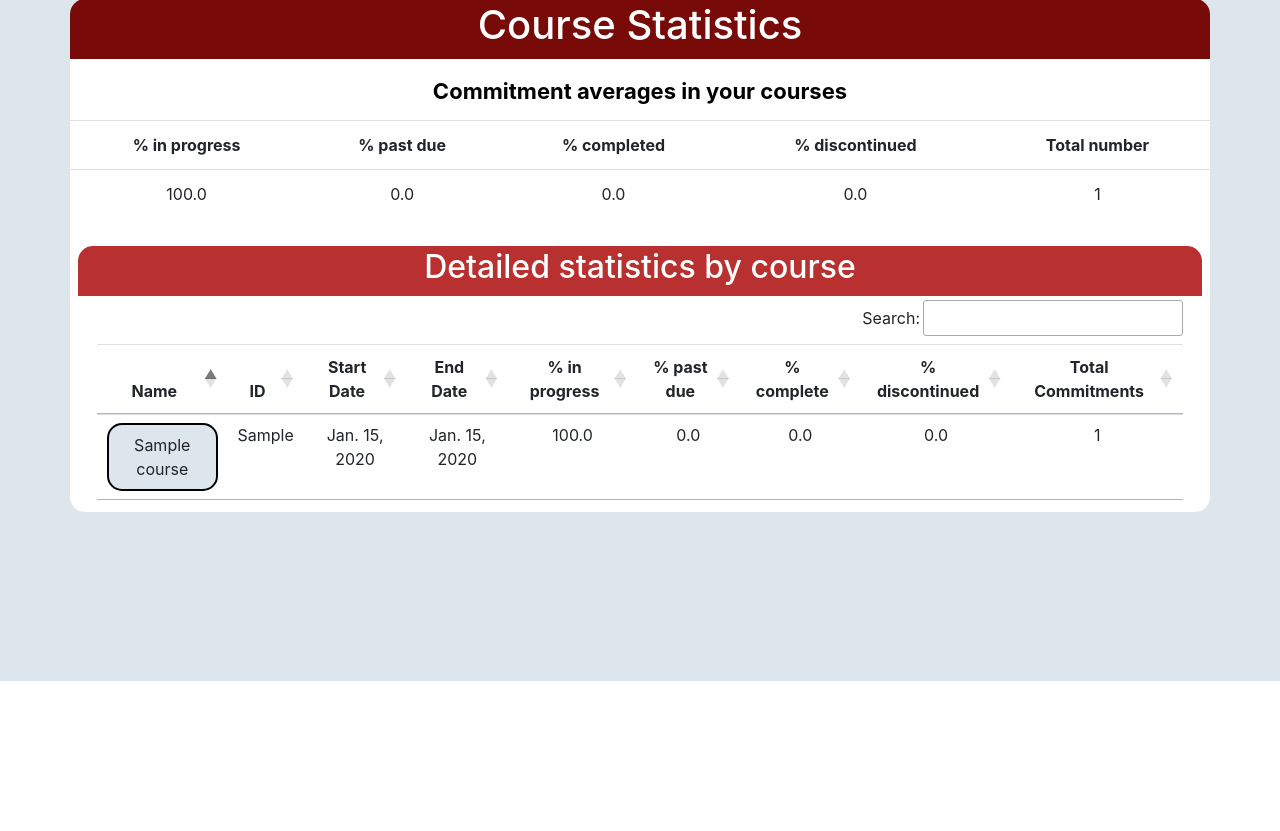
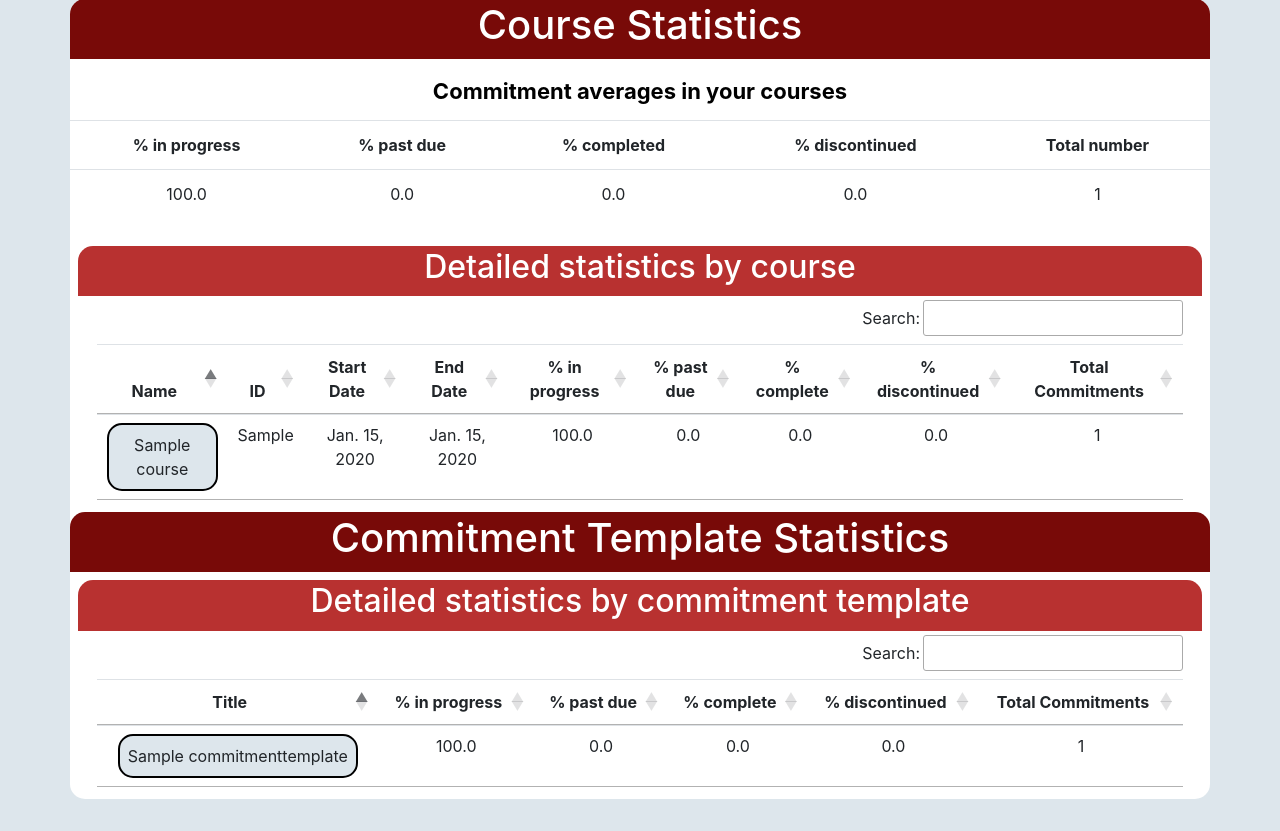
Before and after one commit to lee-blake/Commitment-to-Change-App, a Django app: page /app/statistics/dashboard/ in a window 1280 px wide. Shown: the part 119-950 px from the top of the page. Before the commit the page ends 800 px from the top, so only its background shows below. Run offline with Django 4.2, Linux system fonts and the light colour scheme; a user stored in the database is signed in; tables that the repository leaves empty hold one stand-in row (values such as "Sample post"); some libraries are stand-ins or nearby versions.

Commit message:
Add table for commitment template statistics

```diff
--- /dev/null
+++ b/Commitment_to_Change_App/commitments/templates/commitments/statistics/statistics_overview_commitment_templates_list.html
@@ -0,0 +1,45 @@
+<div class="p-2">
+  <div class="secondary-header-container">
+    <h2>Detailed statistics by commitment template</h2>
+  </div>
+  <div class="container-fluid">
+    <div class="row foreground p-1 round-corners">
+      <div class="col-md-12">
+        {% block commitment_template_module_content %}
+          <div class="table-responsive text-center">
+            <table class="table" id="provider-commitment-template-datatable">
+              <thead>
+                <tr>
+                  <th scope="col">Title</th>
+                  <th scope="col">% in progress</th>
+                  <th scope="col">% past due</th>
+                  <th scope="col">% complete</th>
+                  <th scope="col">% discontinued</th>
+                  <th scope="col">Total Commitments</th>
+                </tr>
+              </thead>
+              <tbody>
+                {% for commitment_template in commitment_templates %}
+                  <tr>
+                    <td>
+                      <a href="{% url "view CommitmentTemplate" commitment_template_id=commitment_template.id %}">
+                        <button type="button"
+                                id="view-commitment_template-button"
+                                class="btn dashboard-button background round-corners p-2">{{ commitment_template.title }}</button>
+                      </a>
+                    </td>
+                    <td>{{ commitment_template.commitment_statistics.percentages.in_progress | floatformat:1 }}</td>
+                    <td>{{ commitment_template.commitment_statistics.percentages.expired | floatformat:1 }}</td>
+                    <td>{{ commitment_template.commitment_statistics.percentages.complete | floatformat:1 }}</td>
+                    <td>{{ commitment_template.commitment_statistics.percentages.discontinued | floatformat:1 }}</td>
+                    <td>{{ commitment_template.commitment_statistics.total }}</td>
+                  </tr>
+                {% endfor %}
+              </tbody>
+            </table>
+          </div>
+        {% endblock commitment_template_module_content %}
+      </div>
+    </div>
+  </div>
+</div>
--- a/Commitment_to_Change_App/commitments/templates/commitments/statistics/statistics_overview_page.html
+++ b/Commitment_to_Change_App/commitments/templates/commitments/statistics/statistics_overview_page.html
@@ -9,5 +9,9 @@
     </div>
     {% include "commitments/statistics/statistics_overview_overall_course_stats.html" %}
     {% include "commitments/statistics/statistics_overview_courses_list.html" %}
+    <div class="primary-header-container">
+      <h1>Commitment Template Statistics</h1>
+    </div>
+    {% include "commitments/statistics/statistics_overview_commitment_templates_list.html" %}
   </div>
 {% endblock page_content %}
--- a/Commitment_to_Change_App/commitments/views/other_views.py
+++ b/Commitment_to_Change_App/commitments/views/other_views.py
@@ -92,4 +92,7 @@
         ).as_json()
         for course in context["courses"]:
             course.enrich_with_statistics()
+        context["commitment_templates"] = CommitmentTemplate.objects.filter(owner=viewer)
+        for commitment_template in context["commitment_templates"]:
+            commitment_template.enrich_with_statistics()
         return context
```
